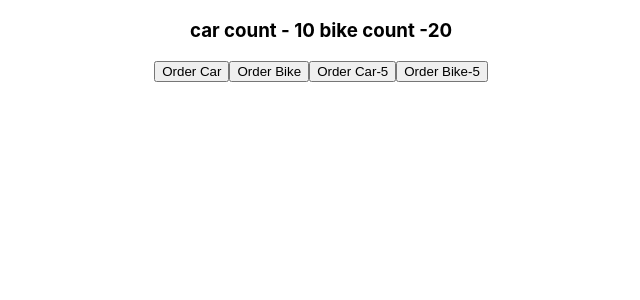
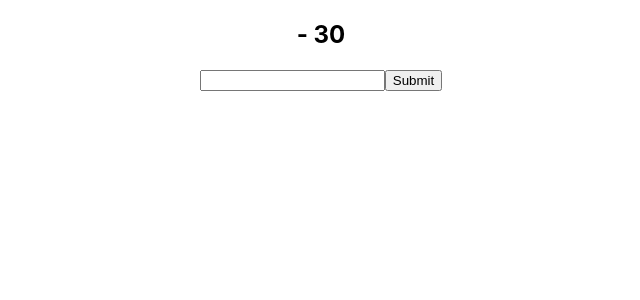
Before and after one commit to Shansudar/Manfree-react, a React (Create React App) app in the folder my-app/: page / in a window 1280 px wide. Shown: the top 300 px of the page, without its empty margins (319-959 px from the left). Built offline with nearby package versions, Linux system fonts and the light colour scheme.

Commit message:
task for useReducer

```diff
--- a/my-app/src/App.js
+++ b/my-app/src/App.js
@@ -1,5 +1,5 @@
 import "./App.css";
-import Shop from "./components/Hooks/Shop";
+import Shop from "./Task/Hooks/Shop";
 function App() {
   return (
     <div className="App">
--- /dev/null
+++ b/my-app/src/Task/Hooks/Shop.jsx
@@ -0,0 +1,35 @@
+import React from "react";
+import { useReducer } from "react";
+const initialState = {
+  name: "",
+  age: 30,
+};
+const reducer = (state, action) => {
+  switch (action.type) {
+    case "name": {
+      return { ...state, name: action.payload };
+    }
+    case "print": {
+      console.log(state);
+      return state;
+    }
+  }
+};
+const Shop = () => {
+  const [state, dispatch] = useReducer(reducer, initialState);
+  return (
+    <div>
+      <h2>
+        {state.name} - {state.age}
+      </h2>
+      <input
+        type="text"
+        value={state.name}
+        onChange={(e) => dispatch({ type: "name", payload: e.target.value })}
+      />
+      <button onClick={() => dispatch({ type: "print" })}>Submit</button>
+    </div>
+  );
+};
+
+export default Shop;
```
